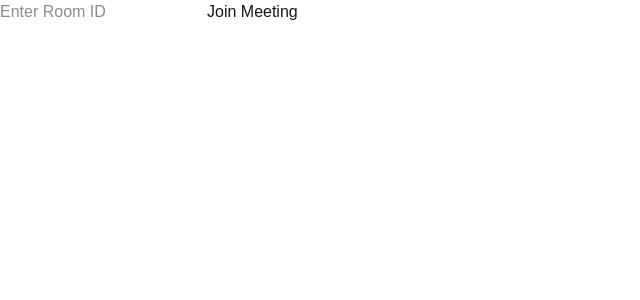
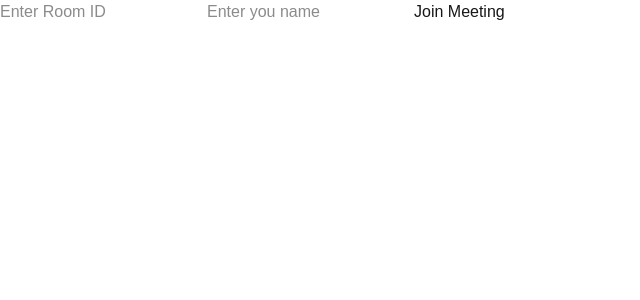
Before and after one commit to purvapatil11/Meeting-assistant, a Next.js app in the folder frontend/: page /join in a window 1280 px wide. Shown: the top 300 px of the page, without its empty margins (0-640 px from the left). Built offline with nearby package versions, Linux system fonts and the light colour scheme.

Commit message:
feat:add participant name during room join

```diff
--- a/frontend/app/join/page.tsx
+++ b/frontend/app/join/page.tsx
@@ -5,6 +5,7 @@ import { useRouter } from "next/navigation";
 
 export default function JoinPage() {
   const [roomId, setRoomId] = useState("");
+  const [name, setName ] = useState("")
   const router = useRouter();
 
   return (
@@ -14,14 +15,17 @@ export default function JoinPage() {
         onChange={(e) => setRoomId(e.target.value)}
         placeholder="Enter Room ID"
       />
-
+      <input
+      value={name}
+      onChange={(e) => setName(e.target.value)}
+      placeholder="Enter you name"
+    />
       <button
         onClick={() => {
           console.log("Button clicked");
           console.log("Room id: ", roomId);
-          router.push(`/meeting/${roomId}`);
-        }}
-      >
+          router.push(`/meeting/${roomId}?name=${encodeURIComponent(name)}`);
+        }}>
         Join Meeting
       </button>
     </div>
--- a/frontend/app/meeting/[roomId]/page.tsx
+++ b/frontend/app/meeting/[roomId]/page.tsx
@@ -3,13 +3,16 @@
 import { useEffect, useState } from "react";
 import { useParams } from "next/navigation";
 import MeetingRoom from "@/src/components/meeting/MeetingRoom";
-
+import { useSearchParams } from "next/navigation";
 export default function MeetingPage() {
   const params = useParams();
   const roomId = params.roomId as string;
 
   const [token, setToken] = useState("");
+  const searchParams = useSearchParams();
 
+const participantName =
+  searchParams.get("name") || "Guest";
   useEffect(() => {
     const fetchToken = async () => {
       try {
@@ -20,7 +23,7 @@ export default function MeetingPage() {
           },
           body: JSON.stringify({
             roomName: roomId,
-            participantName: `user-${Date.now()}`,
+            participantName,
           }),
         });
 
```
